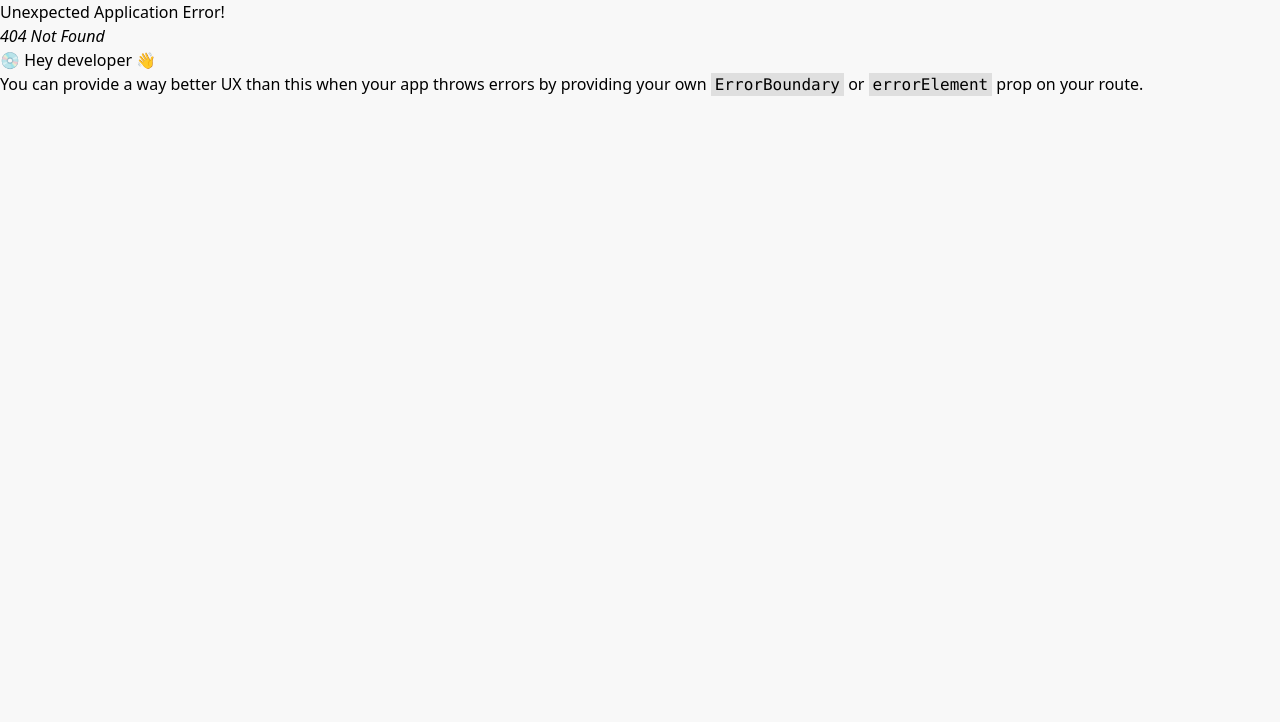
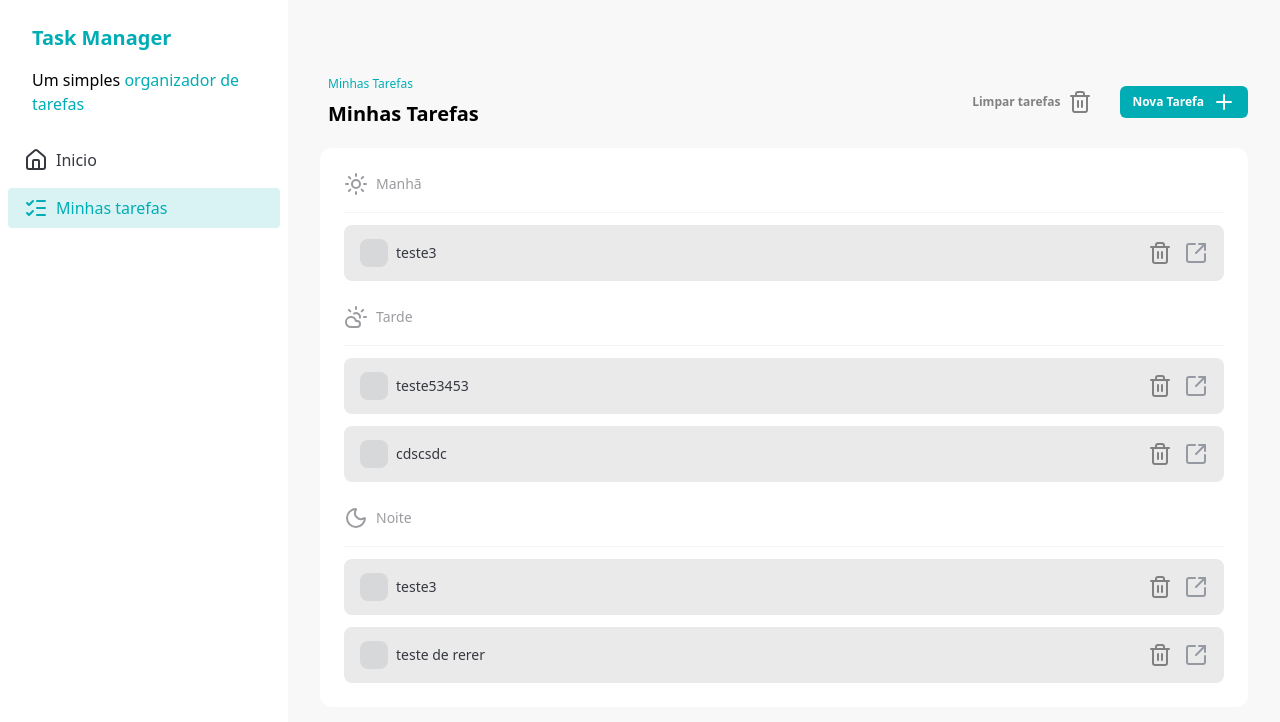
Before and after one commit to tassioNS9/task-manager, a React (Vite) app: page /tasks in a window 1280 px wide. Before the commit this address had no page. Shown: the top 722 px of the page. Built offline with nearby package versions, Linux system fonts and the light colour scheme; data requests are answered from the project's data file.

Commit message:
feat: add home and tasks page

```diff
--- a/db.json
+++ b/db.json
@@ -44,7 +44,7 @@
     },
     {
       "id": "2c93fecd-0ebc-4b87-99c1-9f51ed5928d5",
-      "title": "fvgsdfsd",
+      "title": "teste3",
       "description": "weacwef",
       "time": "morning",
       "status": "not_started"
--- a/src/App.jsx
+++ b/src/HomePage.jsx
@@ -1,13 +1,11 @@
 import Sidebar from "./components/Sidebar"
-import Tasks from "./components/Tasks"
 
-function App() {
+const HomePage = () => {
   return (
     <div className="flex">
       <Sidebar />
-      <Tasks />
     </div>
   )
 }
 
-export default App
+export default HomePage
--- /dev/null
+++ b/src/TasksPage.jsx
@@ -0,0 +1,13 @@
+import Sidebar from "./components/Sidebar"
+import Tasks from "./components/Tasks"
+
+function TasksPage() {
+  return (
+    <div className="flex">
+      <Sidebar />
+      <Tasks />
+    </div>
+  )
+}
+
+export default TasksPage
--- a/src/components/Sidebar.jsx
+++ b/src/components/Sidebar.jsx
@@ -4,9 +4,9 @@ import { ListChecks } from "lucide-react"
 import SidebarItem from "./SidebarItem"
 const Sidebar = () => {
   return (
-    <div className="h-screen w-72 bg-white">
+    <div className="h-screen w-72 min-w-72 bg-white">
       <div className="space-y-4 px-8 py-6">
-        <h1 className="text-brand-primary text-xl font-semibold">
+        <h1 className="text-xl font-semibold text-brand-primary">
           Task Manager
         </h1>
         <p>
@@ -15,11 +15,11 @@ const Sidebar = () => {
         </p>
       </div>
       <div className="flex flex-col gap-2 px-2">
-        <SidebarItem color="selected" href="#">
+        <SidebarItem color="selected" href="/">
           <House />
           Inicio
         </SidebarItem>
-        <SidebarItem color="unselected" href="#">
+        <SidebarItem color="unselected" href="/tasks">
           <ListChecks />
           Minhas tarefas
         </SidebarItem>
```
Also changed, not shown: src/main.jsx (+8 -3 lines), src/TaskDetailsPage.jsx (renamed from src/TaskDetails.jsx).
